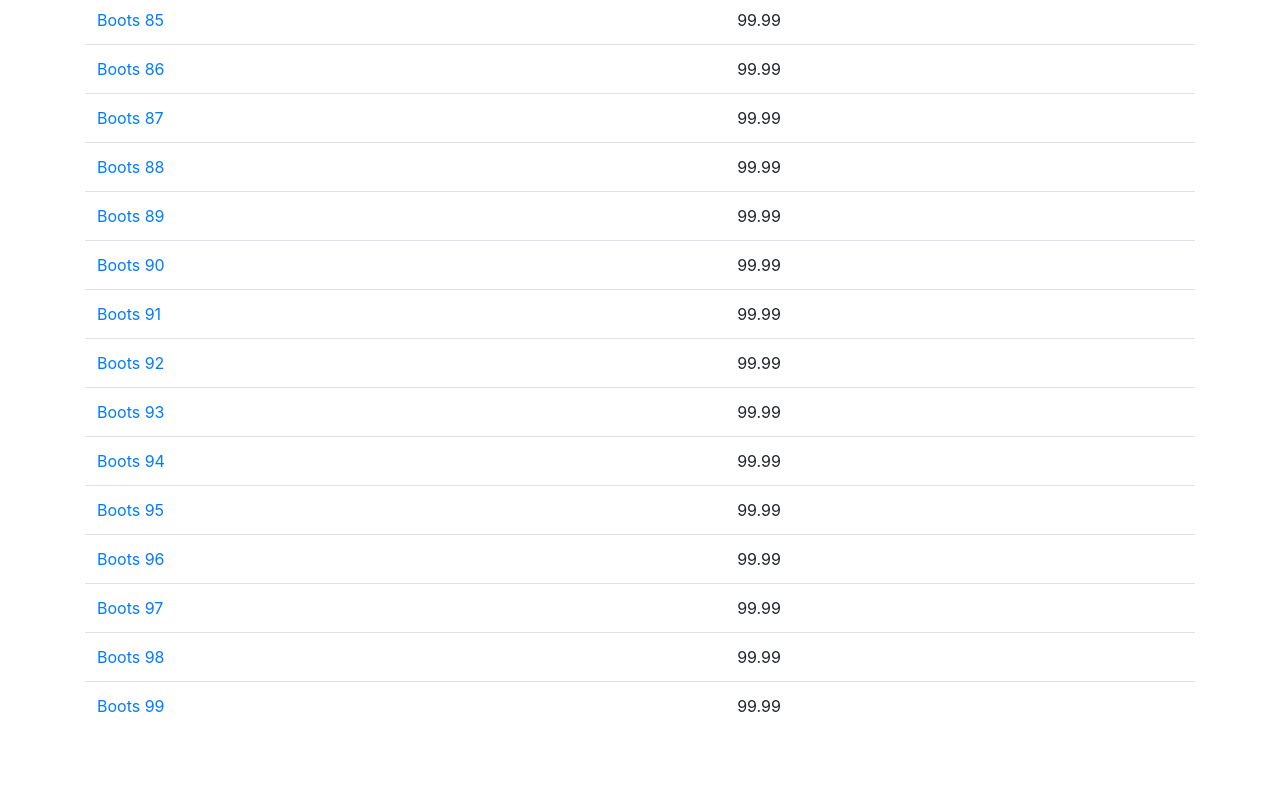
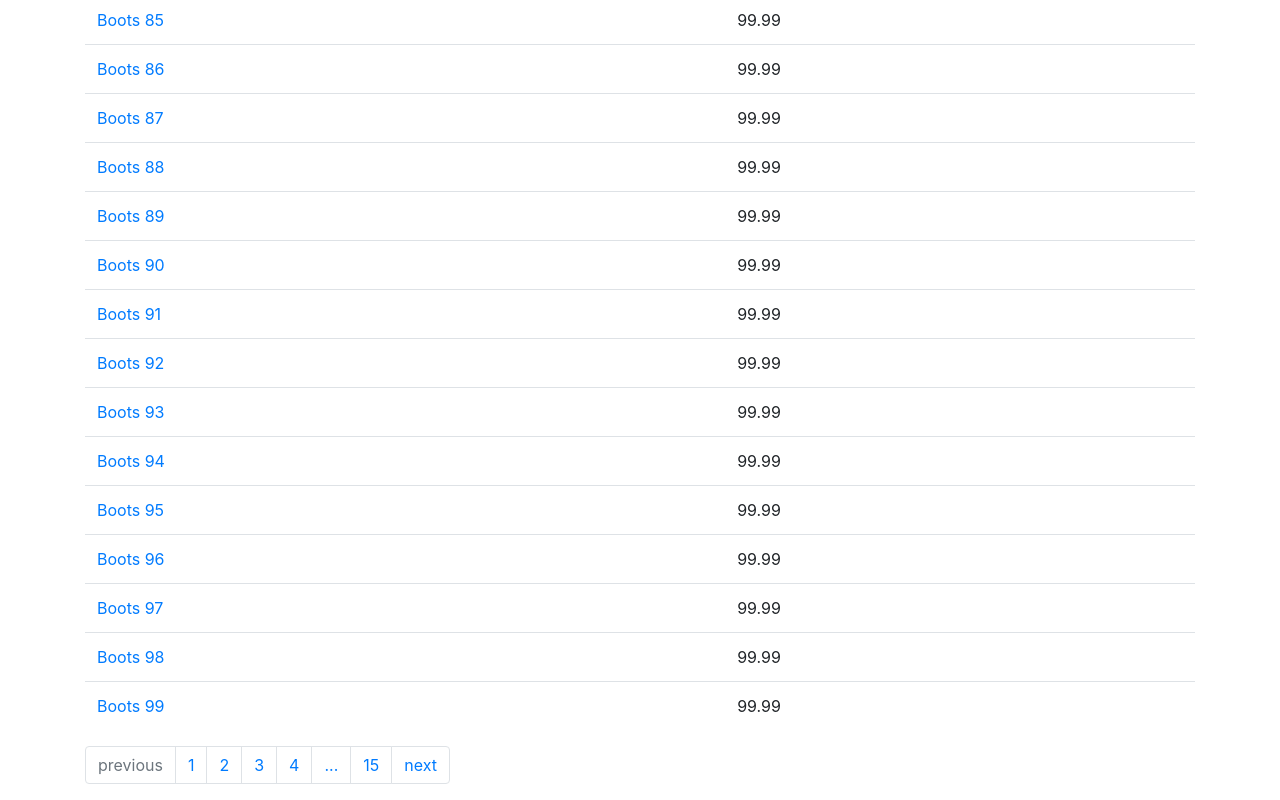
Before and after one commit to kareta/store, a React (Create React App) app: page / in a window 1280 px wide. Shown: the part 4372-5172 px from the top of the page. Before the commit the page ends 5118 px from the top, so only its background shows below. Built offline with nearby package versions, Linux system fonts and the light colour scheme.

Commit message:
Create Pagination component
Signed-off-by: Victor Kareta <victorkareta@gmail.com>

```diff
--- a/package.json
+++ b/package.json
@@ -14,6 +14,7 @@
     "react": "^16.8.3",
     "react-burger-menu": "^2.6.5",
     "react-dom": "^16.7.0",
+    "react-paginate": "^6.3.0",
     "react-redux": "^6.0.0",
     "react-router-dom": "^4.3.1",
     "react-scripts": "2.1.2",
--- /dev/null
+++ b/src/components/Pagination.js
@@ -0,0 +1,30 @@
+import ReactPaginate from "react-paginate";
+import React from "react";
+import PropTypes from 'prop-types';
+
+const Pagination = (props) => (
+  <ReactPaginate
+    previousLabel={'previous'}
+    nextLabel={'next'}
+    breakLabel={'...'}
+    breakClassName={'page-item  page-link'}
+    containerClassName={'pagination'}
+    pageClassName={'page-item'}
+    pageLinkClassName={'page-link'}
+    nextClassName={'page-item'}
+    previousClassName={'page-item'}
+    nextLinkClassName={'page-link'}
+    previousLinkClassName={'page-link'}
+    pageCount={props.pageCount}
+    marginPagesDisplayed={1}
+    pageRangeDisplayed={3}
+    onPageChange={props.onPageClick}
+  />
+);
+
+Pagination.propTypes = {
+  pageCount: PropTypes.number.isRequired,
+  onPageClick: PropTypes.func.isRequired,
+};
+
+export default Pagination;
--- a/src/components/ProductGrid.js
+++ b/src/components/ProductGrid.js
@@ -1,10 +1,20 @@
 import React from 'react';
 import ProductGridTable from "./ProductGridTable";
+import Pagination from './Pagination';
 import {connect} from 'react-redux';
 import PropTypes  from 'prop-types';
 import {Link} from "react-router-dom";
 
 class ProductGrid extends React.Component {
+
+  state = {
+    pageCount: 15,
+  };
+
+  onPageClick = () => {
+
+  };
+
   render() {
     const { products } = this.props;
 
@@ -17,6 +27,10 @@ class ProductGrid extends React.Component {
           </Link>
         </div>
         <ProductGridTable products={products}/>
+        <Pagination
+          pageCount={this.state.pageCount}
+          onPageClick={this.onPageClick}
+        />
       </div>
     );
   }
```
Also changed, not shown: 1 other file (tests, documents, lock files or other folders).
